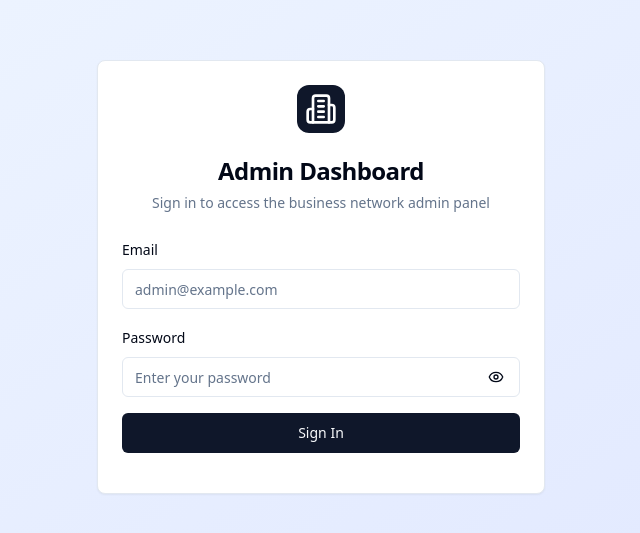
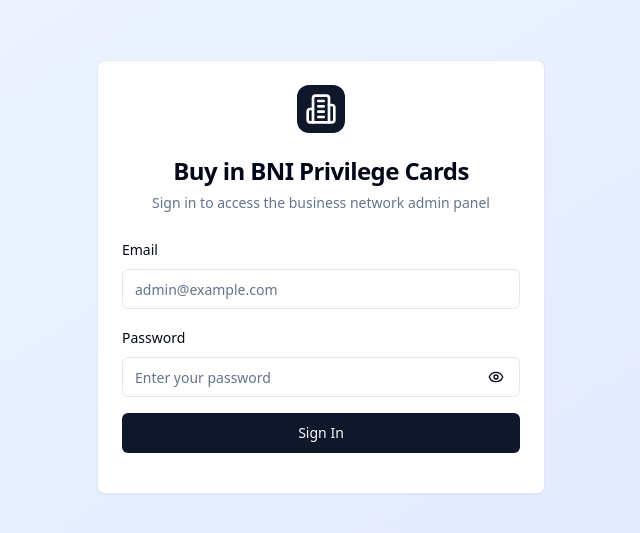
Before and after one commit to xlabit/bni-app-master, a React (Vite) app: page /login in a window 1280 px wide. Shown: the part 123-656 px from the top of the page, without its empty margins (319-959 px from the left). Built offline with nearby package versions, Linux system fonts and the light colour scheme.

Commit message:
Visual edit in Lovable
Edited UI in Lovable

```diff
--- a/src/pages/admin/Login.tsx
+++ b/src/pages/admin/Login.tsx
@@ -65,7 +65,7 @@ export const Login = () => {
               <Building2 className="w-8 h-8 text-white" />
             </div>
           </div>
-          <CardTitle className="text-2xl font-bold">Admin Dashboard</CardTitle>
+          <CardTitle className="text-2xl font-bold">Buy in BNI Privilege Cards</CardTitle>
           <CardDescription>
             {isSignUp ? 'Create admin account' : 'Sign in to access the business network admin panel'}
           </CardDescription>
```
